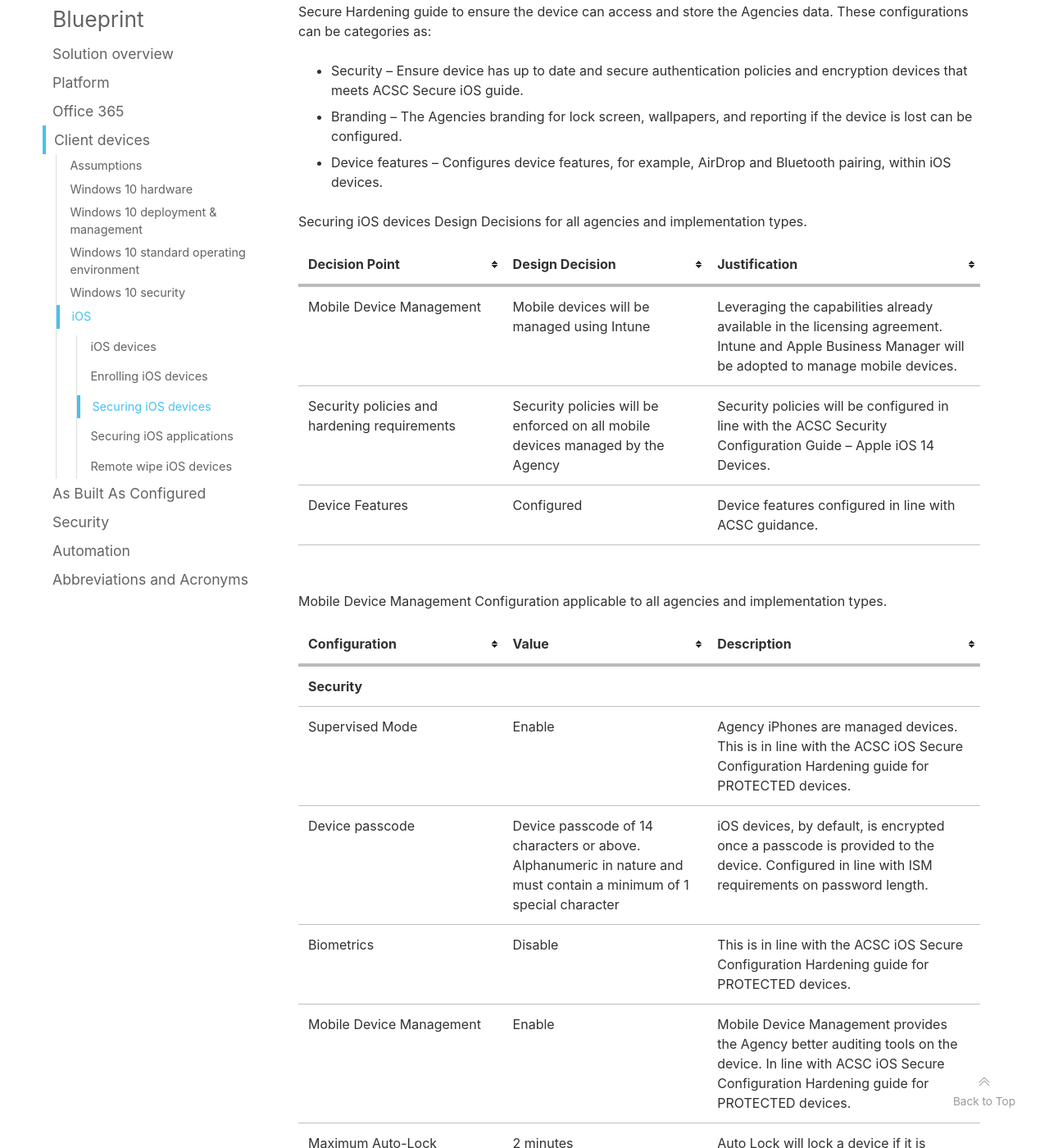
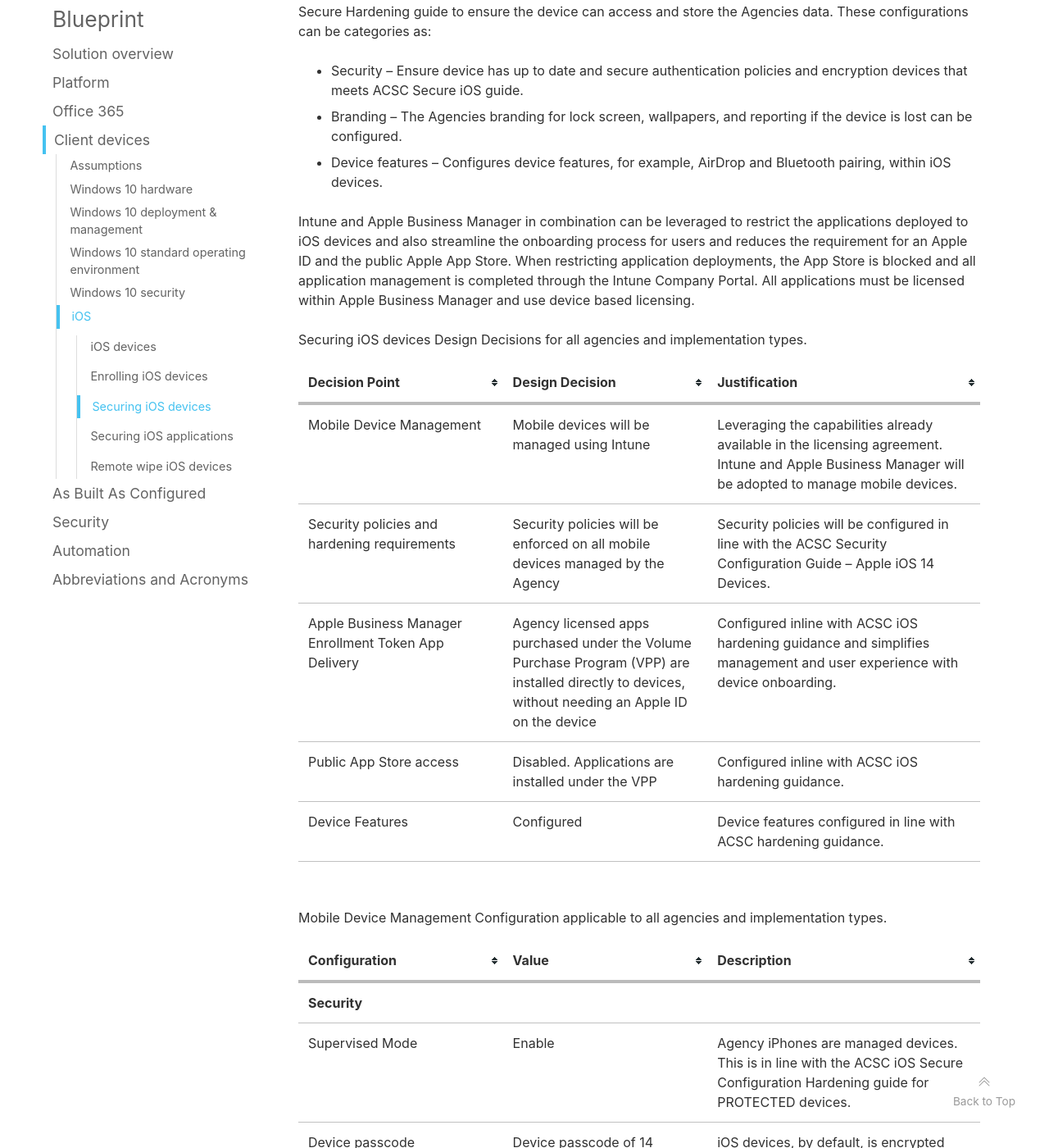
Before and after one commit to ASD-Blueprint/desktop.gov.au, a Jekyll site: the page built from blueprint/client-devices.md, in a window 1280 px wide and 1400 px high, scrolled down 79736 px. Shown: the whole window at 82% size. Built offline with Jekyll 4.4.1, drawn with Linux system fonts in a browser that asks for light colours; comment, search, counter and statistics services are not loaded; some of the changed text lies outside the part shown.

Commit message:
VPP apple business manager

```diff
--- a/blueprint/client-devices.md
+++ b/blueprint/client-devices.md
@@ -1681,7 +1681,7 @@
 
 Decision Point | Design Decision | Justification
 --- | --- | ---
-Enrolment method | Automated device enrollment | Devices will be pre-configured before the device is handed over to the end user. This in line with the ACSC iOS Secure Configuration Hardening guide for PROTECTED devices.
+Enrolment method | Automated device enrollment through Apple Business Manager | Devices will be pre-configured before the device is handed over to the end user. This in line with the ACSC iOS Secure Configuration Hardening guide for PROTECTED devices.
 
 ### Securing iOS devices
 
@@ -1693,13 +1693,17 @@
 * Branding – The Agencies branding for lock screen, wallpapers, and reporting if the device is lost can be configured.
 * Device features – Configures device features, for example, AirDrop and Bluetooth pairing, within iOS devices.
 
+Intune and Apple Business Manager in combination can be leveraged to restrict the applications deployed to iOS devices and also streamline the onboarding process for users and reduces the requirement for an Apple ID and the public Apple App Store. When restricting application deployments, the App Store is blocked and all application management is completed through the Intune Company Portal. All applications must be licensed within Apple Business Manager and use device based licensing.
+
 Securing iOS devices Design Decisions for all agencies and implementation types.
 
 Decision Point | Design Decision | Justification
 --- | --- | ---
 Mobile Device Management | Mobile devices will be managed using Intune | Leveraging the capabilities already available in the licensing agreement. Intune and Apple Business Manager will be adopted to manage mobile devices.
 Security policies and hardening requirements | Security policies will be enforced on all mobile devices managed by the Agency | Security policies will be configured in line with the ACSC Security Configuration Guide – Apple iOS 14 Devices.
-Device Features | Configured | Device features configured in line with ACSC guidance.
+Apple Business Manager Enrollment Token App Delivery | Agency licensed apps purchased under the Volume Purchase Program (VPP) are installed directly to devices, without needing an Apple ID on the device | Configured inline with ACSC iOS hardening guidance and simplifies management and user experience with device onboarding.
+Public App Store access | Disabled. Applications are installed under the VPP | Configured inline with ACSC iOS hardening guidance.
+Device Features | Configured | Device features configured in line with ACSC hardening guidance.
 
 Mobile Device Management Configuration applicable to all agencies and implementation types.
 
@@ -1720,7 +1724,7 @@
 Managed Open-In | Enable  | Managed Open-In is enable segregates between corporate managed and personal application in an iOS device. This in line with the ACSC iOS Secure Configuration Hardening guide for PROTECTED devices.
 Allow documents from managed sources in unmanaged destination | Disable | The Agencies data cannot be moved between managed and unmanaged application destination. This is to prevent PROTECTED from being transferred to an unmanaged application or location.
 Treat AirDrop as unmanaged destination | Disable | AirDrop provides the ability to wirelessly transfer documents between Apple devices. Setting AirDrop as an unmanaged destination prevents users from accidentally transferring Agency data to unsecure applications or locations.
-Restricted Application List | Configured | Unapproved application installs will be alerted upon.
+Restricted Application List | Configured | Unapproved application installs will be alerted upon. App Store is also disabled as applications will be delivered through the VPP.
 
 ### Securing iOS applications
 
```
